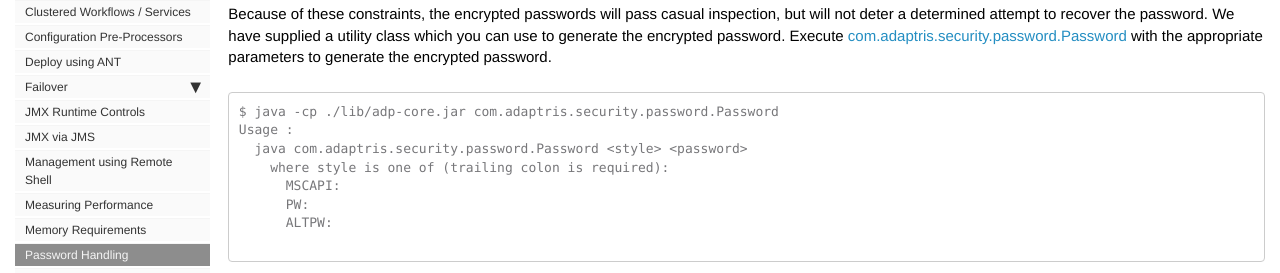
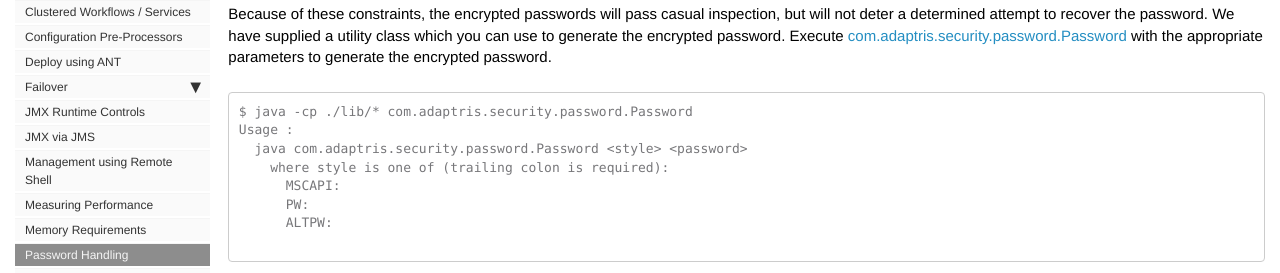
Before and after one commit to adaptris/interlok-docs-legacy, a Jekyll site: the page built from pages/advanced/advanced-password-handling.md, in a window 1280 px wide and 1328 px high. Shown: the part 295-568 px from the top of the window. Built offline with Jekyll 4.4.1, drawn with Linux system fonts in a browser that asks for light colours; nearby versions of some CDN libraries; comment, search, counter and statistics services are not loaded.

Commit message:
Seems as though you need more jars on the classpath than just core, so I modified the docs, to just smash all the jars in the lib into the CP.

````diff
--- a/pages/advanced/advanced-password-handling.md
+++ b/pages/advanced/advanced-password-handling.md
@@ -15,7 +15,7 @@ It has been a requirement for some organisations that passwords should never be
 Because of these constraints, the encrypted passwords will pass casual inspection, but will not deter a determined attempt to recover the password. We have supplied a utility class which you can use to generate the encrypted password. Execute [com.adaptris.security.password.Password] with the appropriate parameters to generate the encrypted password.
 
 ```
-$ java -cp ./lib/adp-core.jar com.adaptris.security.password.Password
+$ java -cp ./lib/* com.adaptris.security.password.Password
 Usage :
   java com.adaptris.security.password.Password <style> <password>
     where style is one of (trailing colon is required):
````
